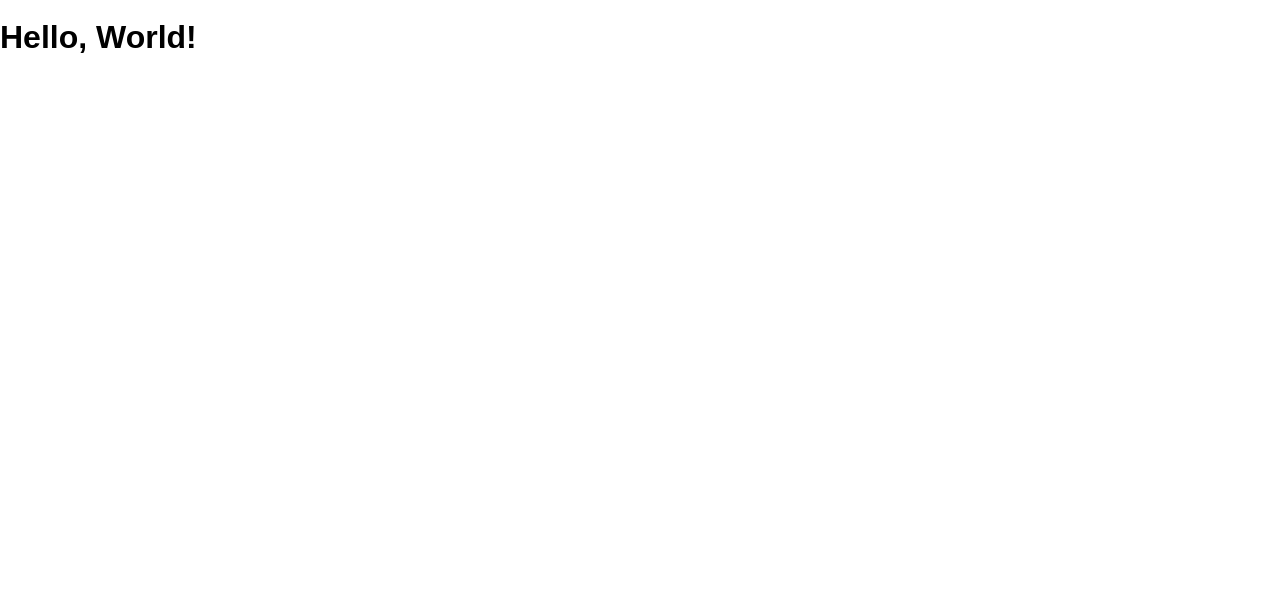
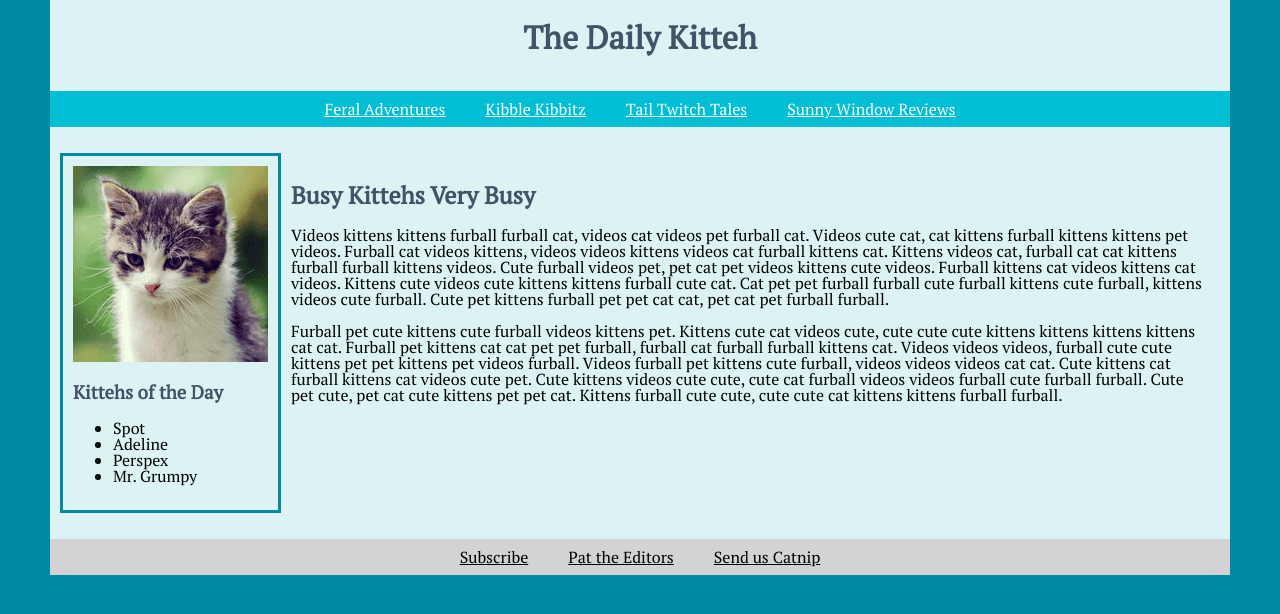
Before and after one commit to JOLee83/the-daily-kitteh, a website: page public/index.html in a window 1280 px wide. Drawn offline with Linux system fonts and the light colour scheme.

Commit message:
finish part of day 3

```diff
--- /dev/null
+++ b/public/images/y_files/screen.css
@@ -0,0 +1,9 @@
+html {
+  height: 100%;
+}
+
+body {
+  margin: 0;
+  min-height: 100%;
+  font: 16px / 1 sans-serif;
+}
--- a/public/index.html
+++ b/public/index.html
@@ -7,6 +7,65 @@
     <link rel="stylesheet" href="/screen.css">
   </head>
   <body>
-    <h1>Hello, World!</h1>
+    <main>
+      <header>
+        <h1>The Daily Kitteh</h1>
+      </header>
+    <nav class="top">
+      <ul>
+        <li>Feral Adventures</li>
+        <li>Kibble Kibbitz</li>
+        <li>Tail Twitch Tales</li>
+        <li>Sunny Window Reviews</li>
+      </ul>
+    </nav>
+      <div class="main">
+        <div class=KotD>
+        <img src="./images/Kitteh.jpg">
+        <h3>Kittehs of the Day</h3>
+        <ul>
+          <li>Spot</li>
+          <li>Adeline</li>
+          <li>Perspex</li>
+          <li>Mr. Grumpy</li>
+        </ul>
+      </div>
+      <div>
+        <h2>Busy Kittehs Very Busy</h2>
+          <p>Videos kittens kittens furball furball cat,
+            videos cat videos pet furball cat. Videos cute cat,
+            cat kittens furball kittens kittens pet videos.
+            Furball cat videos kittens, videos videos kittens
+            videos cat furball kittens cat. Kittens videos cat,
+            furball cat cat kittens furball furball kittens videos.
+            Cute furball videos pet, pet cat pet videos kittens cute videos.
+            Furball kittens cat videos kittens cat videos. Kittens cute
+            videos cute kittens kittens furball cute cat. Cat pet pet
+            furball furball cute furball kittens cute furball, kittens
+            videos cute furball. Cute pet kittens furball pet pet cat cat,
+            pet cat pet furball furball.</p>
+          <p>Furball pet cute kittens cute furball videos kittens pet.
+            Kittens cute cat videos cute, cute cute cute kittens kittens
+            kittens kittens cat cat. Furball pet kittens cat cat pet
+            pet furball, furball cat furball furball kittens cat.
+            Videos videos videos, furball cute cute kittens pet pet
+            kittens pet videos furball. Videos furball pet kittens cute
+            furball, videos videos videos cat cat. Cute kittens cat furball
+            kittens cat videos cute pet. Cute kittens videos cute cute, cute
+            cat furball videos videos furball cute furball furball. Cute pet
+            cute, pet cat cute kittens pet pet cat. Kittens furball cute cute,
+            cute cute cat kittens kittens furball furball.</p>
+        </div>
+      </div>
+      <footer>
+        <nav>
+          <ul class="bottom">
+            <li>Subscribe</li>
+            <li>Pat the Editors</li>
+            <li>Send us Catnip</li>
+          </ul>
+        </nav>
+      </footer>
+    </main>
   </body>
 </html>
--- a/public/screen.css
+++ b/public/screen.css
@@ -1,9 +1,54 @@
+@import url('https://fonts.googleapis.com/css?family=PT+Serif');
 html {
   height: 100%;
 }
-
 body {
-  margin: 0;
+  margin: 0 50px;
   min-height: 100%;
   font: 16px / 1 sans-serif;
+  background-color: rgb(0, 138, 161);
+  font-family: 'PT Serif', serif;
 }
+header {
+  display: flex;
+  justify-content: center;
+  align-content: center;
+  }
+main {
+  background-color: rgb(221, 242, 243);
+}
+div.main {
+  display: flex;
+  flex-direction: row;
+  padding: 10px;
+}
+nav ul {
+  list-style-type: none;
+  display: flex;
+  flex-direction: row;
+  justify-content: center;
+  text-decoration: underline;
+  padding: 10px
+}
+nav li {
+  padding: 0 20px
+
+}
+h1, h2, h3 {
+  color: rgb(65, 84, 103);
+}
+div {
+  padding: 10px;
+}
+.top {
+  background-color: rgb(0, 191, 213);
+  color: white;
+
+}
+.bottom {
+  background-color: rgb(211, 211, 211);
+}
+.KotD {
+  border-color: rgb(0, 138, 161);
+  border-style: solid;
+}
```
Also changed, not shown: public/images/y.html (added, +16 -0 lines), public/images/Kitteh.jpg (added), 1 other file.
